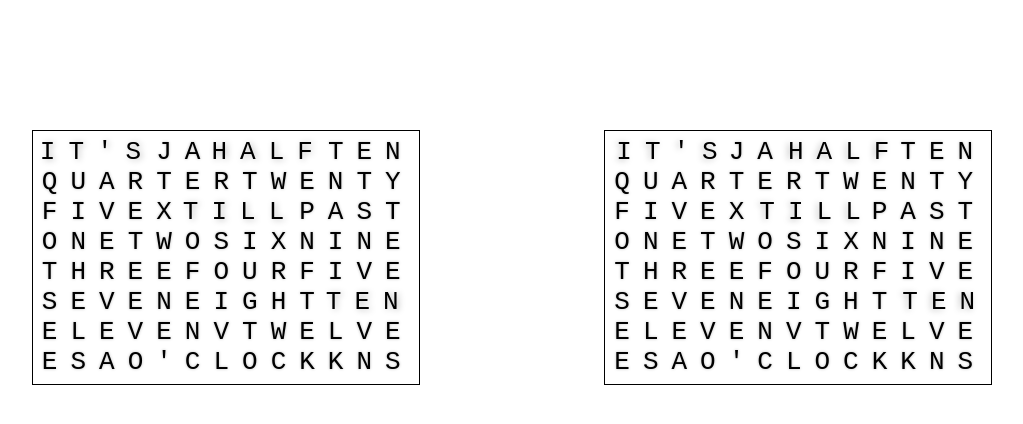
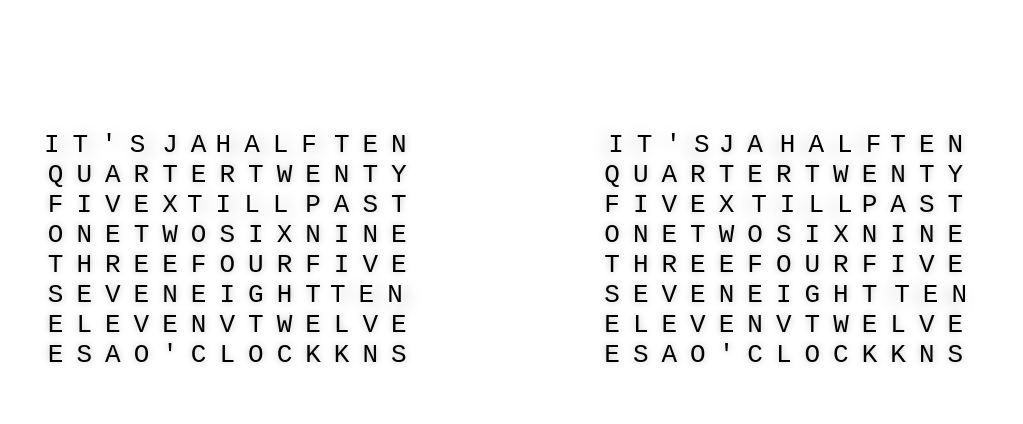
Before and after one commit to allemangD/crossviewwordclock, a plain HTML site: page index.html in a window 1280 px wide. Shown: the whole page, without its empty margins (128-1151 px from the left). Drawn offline with nearby package versions, Linux system fonts and the light colour scheme.

Commit message:
separate style sheet, remove border

```diff
--- a/index.html
+++ b/index.html
@@ -4,48 +4,9 @@
     <meta charset="UTF-8">
     <title>Cross-View Clock</title>
 
-    <style>
-        body {
-            font-family: monospace;
-            font-size: 2em;
-            letter-spacing: .5em;
-        }
-
-        .block {
-            display: inline-block;
-            border: 1px solid black;
-            padding: 6px 5px 7px 9px;
-            margin: 0 3em;
-        }
-
-        #wrapper {
-            width: fit-content;
-            height: fit-content;
-            margin: 5em auto;
-        }
-
-        #left .shift {
-            margin: 0 2px 0 -2px;
-            text-shadow: 2px 1px 6px #00000044;
-        }
-
-        #right .shift {
-            margin: 0 -2px 0 2px;
-            text-shadow: -2px 1px 6px #00000044;
-        }
-
-        .block * {
-            -webkit-transition: margin 1s, text-shadow 1s;
-            transition: margin 1s, text-shadow 1s;
-
-            text-shadow: 0 0 3px #00000044;
-            margin: 0 0;
-        }
-    </style>
-
+    <link rel="stylesheet" href="style.css">
 </head>
 <body onload="init()">
-
 <div id="wrapper">
     <div id="left" class="block"></div>
     <div id="right" class="block"></div>
@@ -56,6 +17,5 @@
         crossorigin="anonymous"></script>
 
 <script src="clock.js"></script>
-
 </body>
 </html>
--- /dev/null
+++ b/style.css
@@ -0,0 +1,34 @@
+body {
+    font-family: monospace;
+    font-size: 2em;
+    letter-spacing: .5em;
+}
+
+.block {
+    display: inline-block;
+    margin: 0 3em;
+}
+
+#wrapper {
+    width: fit-content;
+    height: fit-content;
+    margin: 5em auto;
+}
+
+#left .shift {
+    margin: 0 .15em 0 -.15em;
+    text-shadow: .2em .1em .6em #00000044;
+}
+
+#right .shift {
+    margin: 0 -.15em 0 .15em;
+    text-shadow: -.2em .1em .6em #00000044;
+}
+
+.block * {
+    -webkit-transition: margin 1s, text-shadow 1s;
+    transition: margin 1s, text-shadow 1s;
+
+    text-shadow: 0 0 .3em #00000044;
+    margin: 0 0;
+}
```
